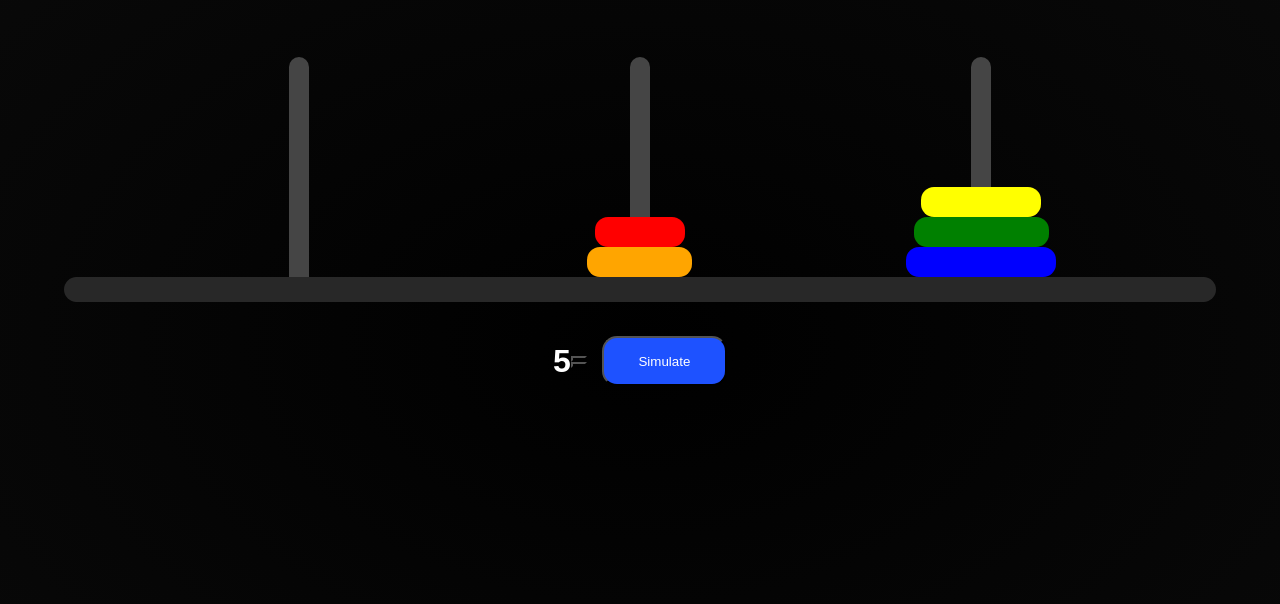
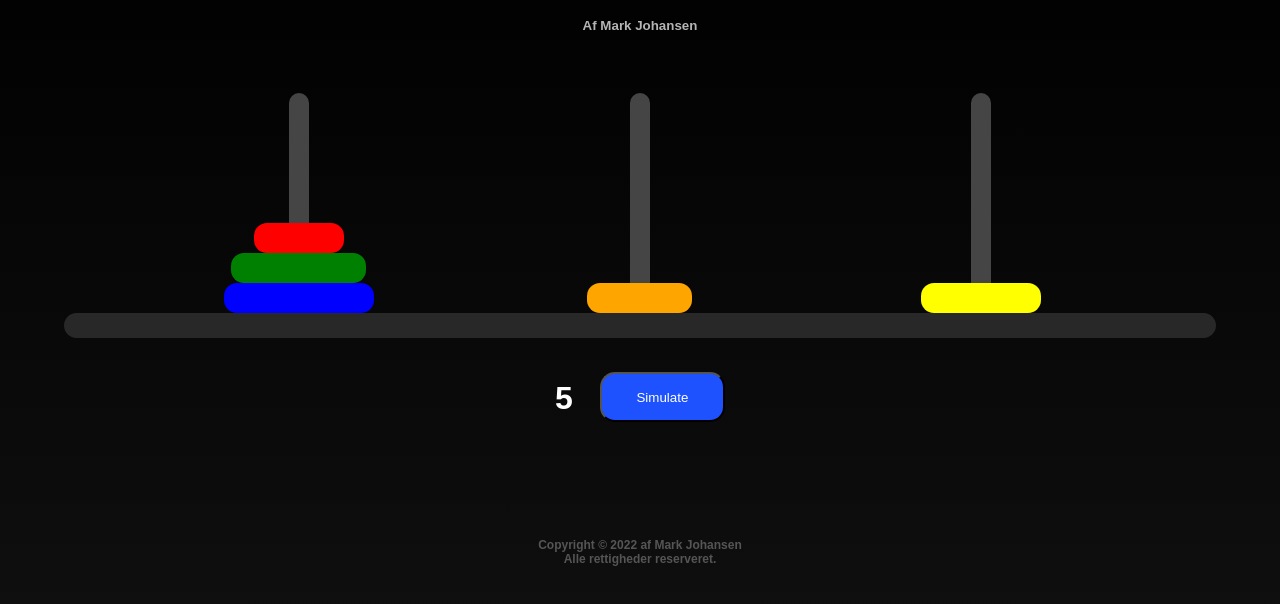
Before and after one commit to mk4x/hanoi, a plain HTML site: page index.html in a window 1280 px wide. Both pictures are taken after a click on the button "Simulate". Shown: the part 70-674 px from the top of the page. Drawn offline with Linux system fonts and the light colour scheme.

Commit message:
small changes

```diff
--- a/index.html
+++ b/index.html
@@ -14,6 +14,7 @@
   <body>
     <div class="intro">
       <h1>Tårnet af Hanoi</h1>
+      <h2>Af Mark Johansen</h2>
     </div>
     <div class="content">
       <div class="bar" id="bar1">
@@ -33,6 +34,8 @@
       </div>
       <button onclick="confirm()" class="confirm">Simulate</button>
     </div>
+
+    <h3 style="text-align:center;margin-top:100px;color:#555;font-size:12px;font-family:Arial, Helvetica, sans-serif">Copyright © 2022 af Mark Johansen<br>Alle rettigheder reserveret.</h3>
   </body>
   <style>
     body {
@@ -41,7 +44,7 @@
       box-sizing: border-box;
       width:100vw;
       height:100vh;
-      background:radial-gradient(black, rgb(9,9,9));
+      background:linear-gradient(black, rgb(18,18,18));
       overflow-y: hidden;
     }
 
@@ -109,6 +112,7 @@
       color:white;
       cursor:pointer;
       transition:cubic-bezier(1, 0, 0, 1);
+      border:0;
     }
 
     .confirm {
@@ -157,8 +161,6 @@
     var A = []
     var B = []
     var C = []
-
-
 
     var ABar = document.getElementById("bar1")
     var BBar = document.getElementById("bar2")
@@ -223,6 +225,7 @@
     }
 
     function confirm() {
+
       for (let i=n; i>0; --i) {
         steps[0][0].push(i)
         A.push(i)
@@ -236,7 +239,7 @@
       for (let i=1; i<steps.length; ++i) {
         setTimeout(() => {
           update(steps[i])
-        }, 100*i)
+        }, 500*i)
       }
 
       //update()
```
